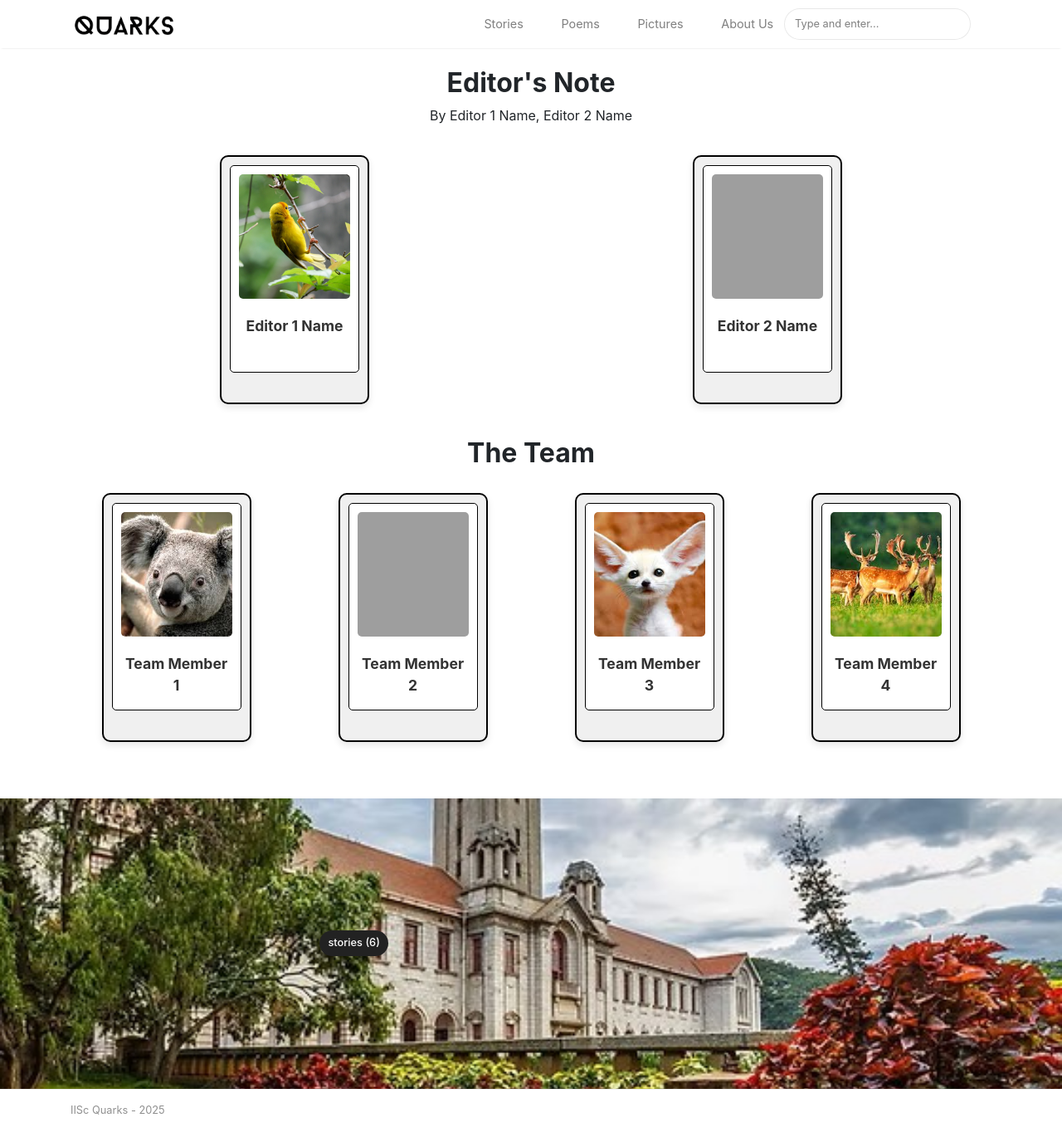
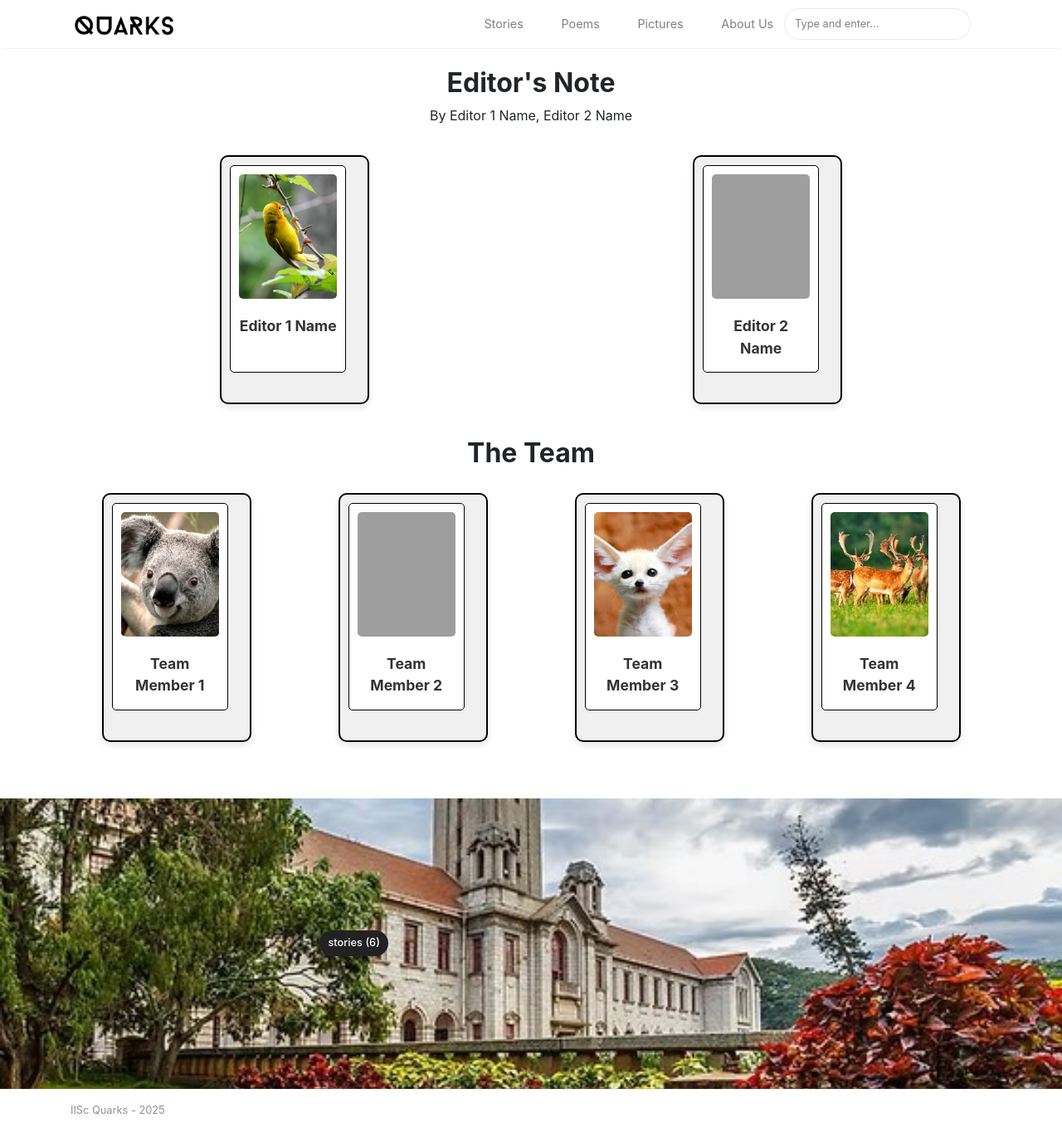
Before and after one commit to Quarks-IISc/blog, a Jekyll site: the page built from aboutus.html, in a window 1280 px wide and 1400 px high. Shown: the top 1382 px of the window at 83% size. Built offline with Jekyll 4.4.1, drawn with Linux system fonts in a browser that asks for light colours; nearby versions of some CDN libraries; grey boxes are pictures that could not be loaded.

Commit message:
Fix inner box width

```diff
--- a/assets/css/screen.css
+++ b/assets/css/screen.css
@@ -1046,7 +1046,7 @@ iframe {
     border-radius: 5px;
     border: 1px solid #000000;  /* Lighter border for inner box */
     text-align: center;
-    width: 100%; /* Ensure the inner box fills the outer one */
+    width: 90%; /* Ensure the inner box fills the outer one */
     height: 250px; /* Set height to make the image longer */
 }
 
```
